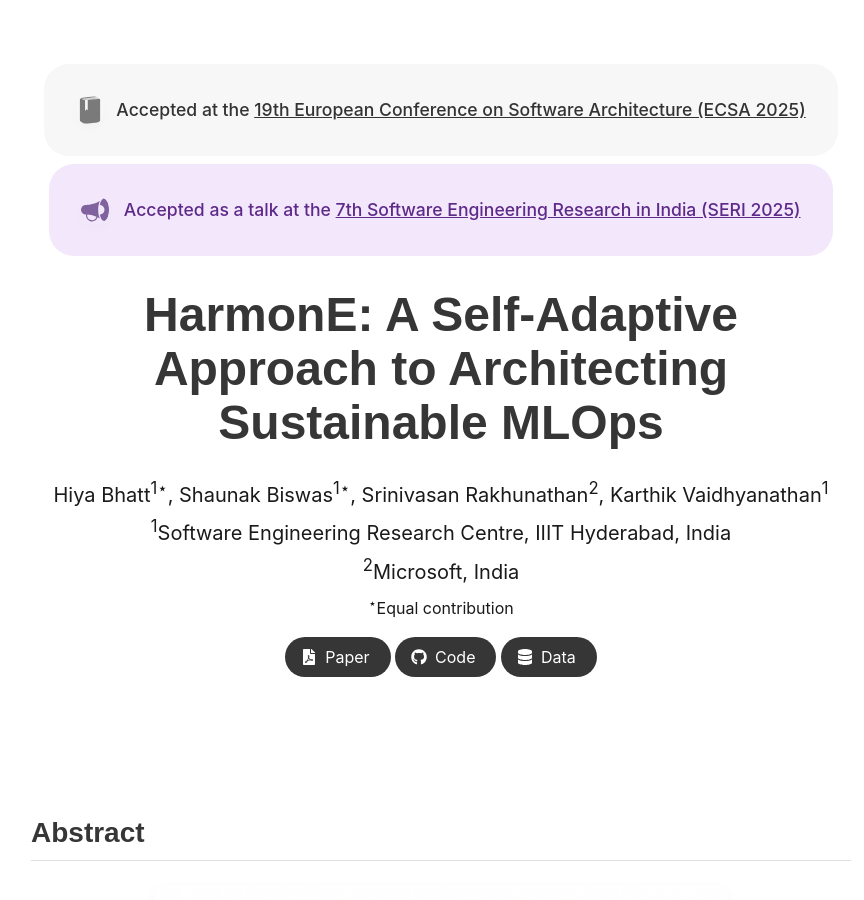
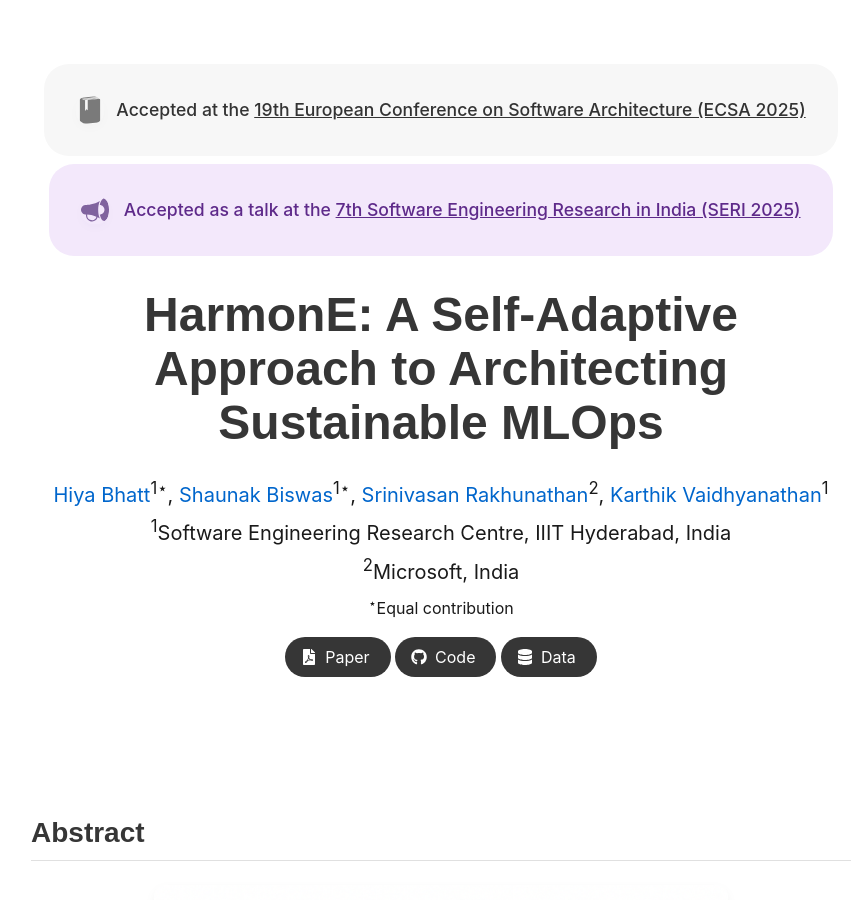
Before and after one commit to sa4s-serc/HarmonE, a Jekyll site: the page built from index.md, in a window 1280 px wide and 900 px high. Shown: the whole window, without its empty margins (199-1063 px from the left). Built offline with Jekyll 4.4.1, drawn with Linux system fonts in a browser that asks for light colours; some web fonts are replaced; part of the change alters nothing that is shown.

```diff
--- a/index.md
+++ b/index.md
@@ -4,10 +4,10 @@ permalink: /
 
 title: "HarmonE: A Self-Adaptive Approach to Architecting Sustainable MLOps"
 authors: |
-    Hiya Bhatt<sup>1⋆</sup>,
-    Shaunak Biswas<sup>1⋆</sup>,
-    Srinivasan Rakhunathan<sup>2</sup>,
-    Karthik Vaidhyanathan<sup>1</sup>
+    <a href="https://www.linkedin.com/in/hiya-bhatt-a465251a6/" target="_blank">Hiya Bhatt</a><sup>1⋆</sup>,
+    <a href="https://www.linkedin.com/in/shaunak-biswas-aa189a264/" target="_blank">Shaunak Biswas</a><sup>1⋆</sup>,
+    <a href="https://www.linkedin.com/in/srinivasanrakhunathan/" target="_blank">Srinivasan Rakhunathan</a><sup>2</sup>,
+    <a href="https://www.linkedin.com/in/karthikv1392/" target="_blank">Karthik Vaidhyanathan</a><sup>1</sup>
 affiliations: |
     <sup>1</sup>Software Engineering Research Centre, IIIT Hyderabad, India<br>
     <sup>2</sup>Microsoft, India<br>
```
Also changed, not shown: 1 other file.
